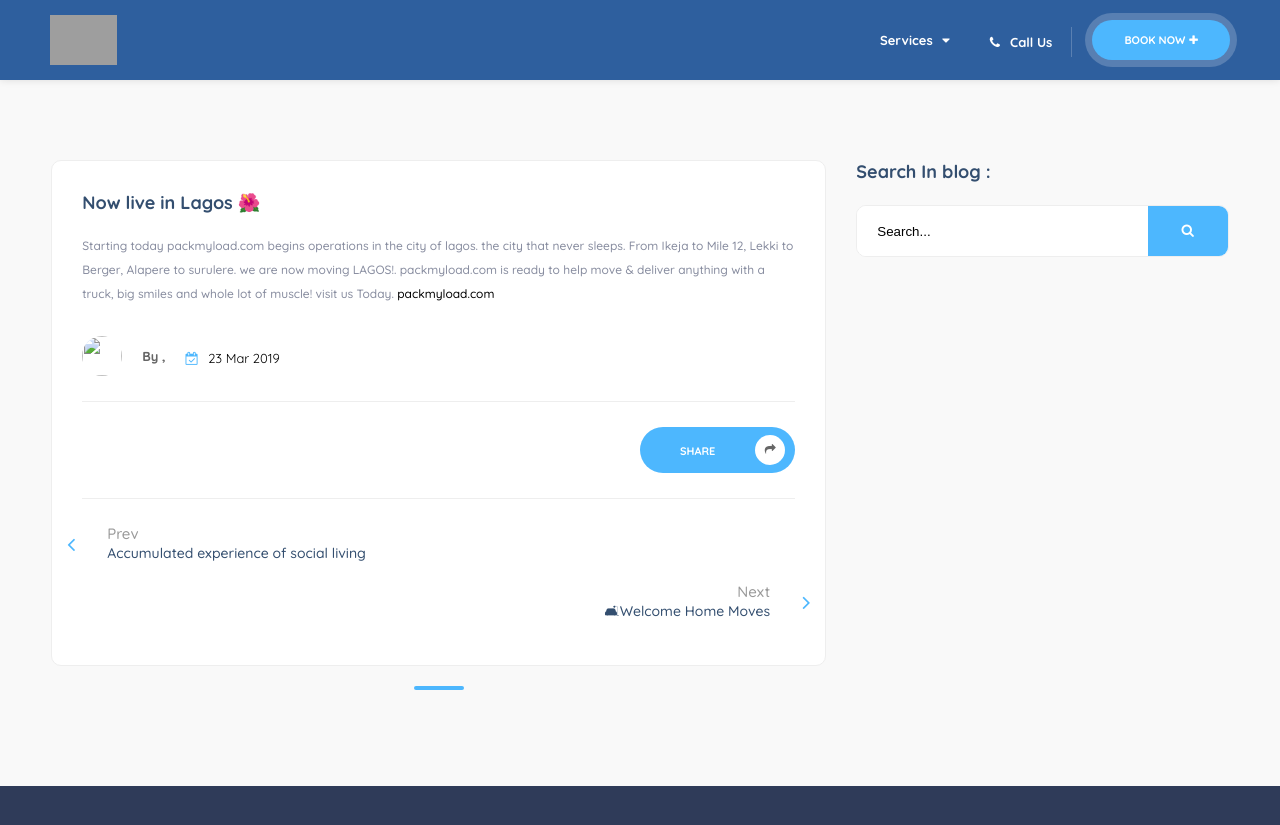
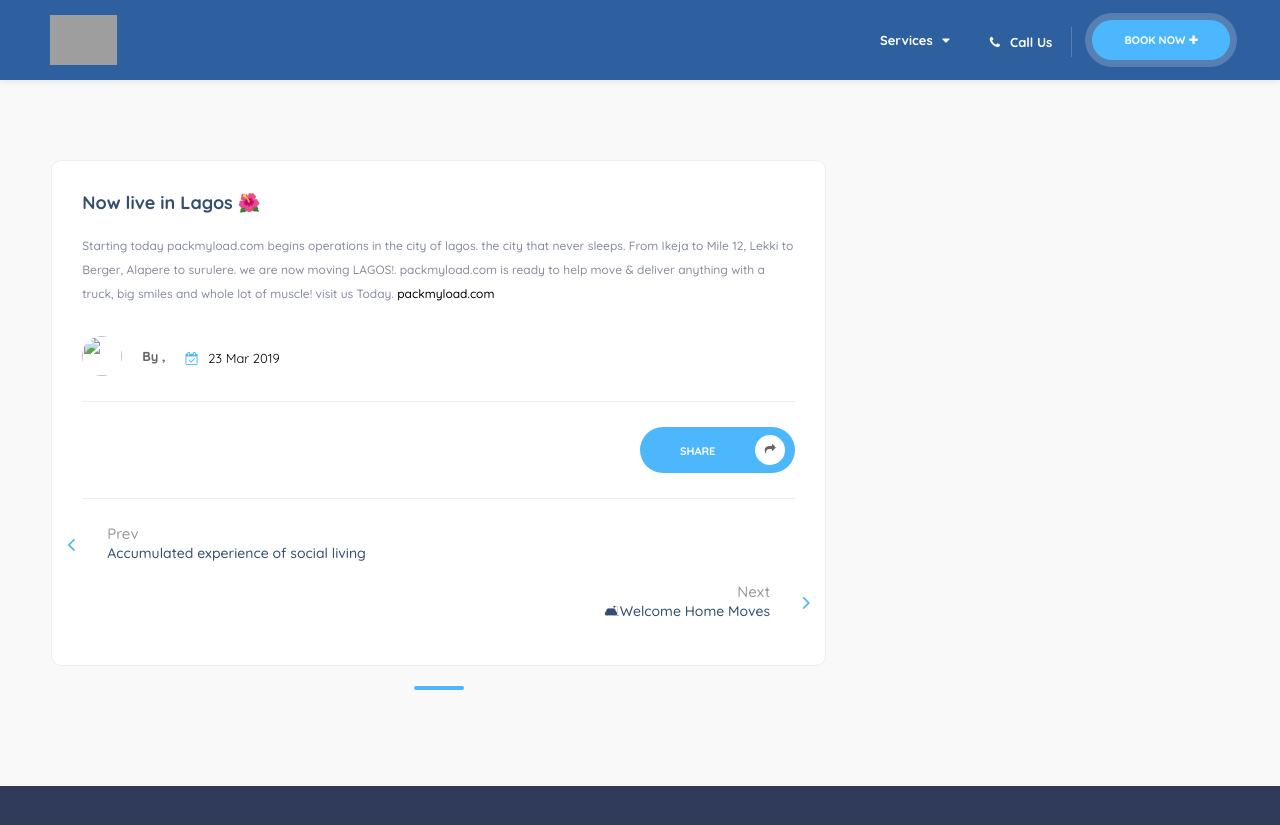
Before and after one commit to movingblog/Final, a Jekyll site: the page built from _posts/2019-03-23-Welcome-Lagos.md, in a window 1280 px wide. Shown: the top 825 px of the page. Built offline with Jekyll 4.4.1, drawn with Linux system fonts in a browser that asks for light colours; grey boxes are pictures that could not be loaded.

Commit message:
removed Search

```diff
--- a/_layouts/post.html
+++ b/_layouts/post.html
@@ -15,13 +15,10 @@
 
                                 <!-- <h2><span>{{ page.title }}</span></h2> -->
 
-
                             <!-- </div> -->
                         <!-- </div> -->
 
                     <!-- </section> -->
-
-
 
 		<section class="gray-section" id="sec1">
                         <div class="container">
@@ -32,15 +29,14 @@
                                         <!-- article> -->
 		 {% assign author = site.authors[page.author] %}
                                <article>
-
                                <div class="list-single-main-item fl-wrap">
-
                                <div class="list-single-main-item-title fl-wrap">
                                   <h3>{{ page.title }}</h3>
                                </div>
                               <p>{{content}}</p>
 
-											   <div class="post-author"><img src="{{ author.gravatar }}" alt="{{ author.display_name }}"><span>By , {{ author.display_name }}</span>
+			<div class="post-author">
+				<img src="{{ author.gravatar }}" alt="{{ author.display_name }}"><span>By , {{ author.display_name }}</span>
 			</div>
                                         	<div class="post-opt">
                                                     <ul>
@@ -57,13 +53,16 @@
                                                 </div>
                                                 <span class="fw-separator"></span>
 		<div class="row PageNavigation d-flex justify-content-between font-weight-bold">
+
             {% if page.previous.url %}
-			 <a href="{{ site.baseurl }}/{{page.previous.url}}" class="post-link prev-post-link"><i class="fa fa-angle-left"></i>Prev <span class="clearfix"> {{page.previous.title}}</span></a>
+		<a href="{{ site.baseurl }}/{{page.previous.url}}"
+		   class="post-link prev-post-link"><i class="fa fa-angle-left"></i>Prev <span class="clearfix"> {{page.previous.title}}</span></a>
 
             {% endif %}
             {% if page.next.url %}
 		<div class="post-nav fl-wrap">
-             <a href="{{ site.baseurl }}/{{page.next.url}}" class="post-link next-post-link"><i class="fa fa-angle-right"></i>Next<span class="clearfix">{{page.next.title}} </span></a>
+             <a href="{{ site.baseurl }}/{{page.next.url}}"
+		class="post-link next-post-link"><i class="fa fa-angle-right"></i>Next<span class="clearfix">{{page.next.title}} </span></a>
                                                 </div>
 
             {% endif %}
@@ -86,7 +85,7 @@
                                 <div class="col-md-4">
                                     <div class="box-widget-wrap">
                                         <!--box-widget-item -->
-                                        <div class="box-widget-item fl-wrap">
+                                        <!--<div class="box-widget-item fl-wrap">
                                             <div class="box-widget-item-header">
                                                 <h3>Search In blog : </h3>
                                             </div>
@@ -96,7 +95,8 @@
                                                     <button class="search-submit" id="submit_btn"><i class="fa fa-search transition"></i> </button>
                                                 </form>
                                             </div>
-                                        </div>
+                                        </div>-->
+
                                         <!--box-widget-item end -->
                                         <!--box-widget-item -->
 
```
Lines whose indentation alone changed are shown as unchanged.
